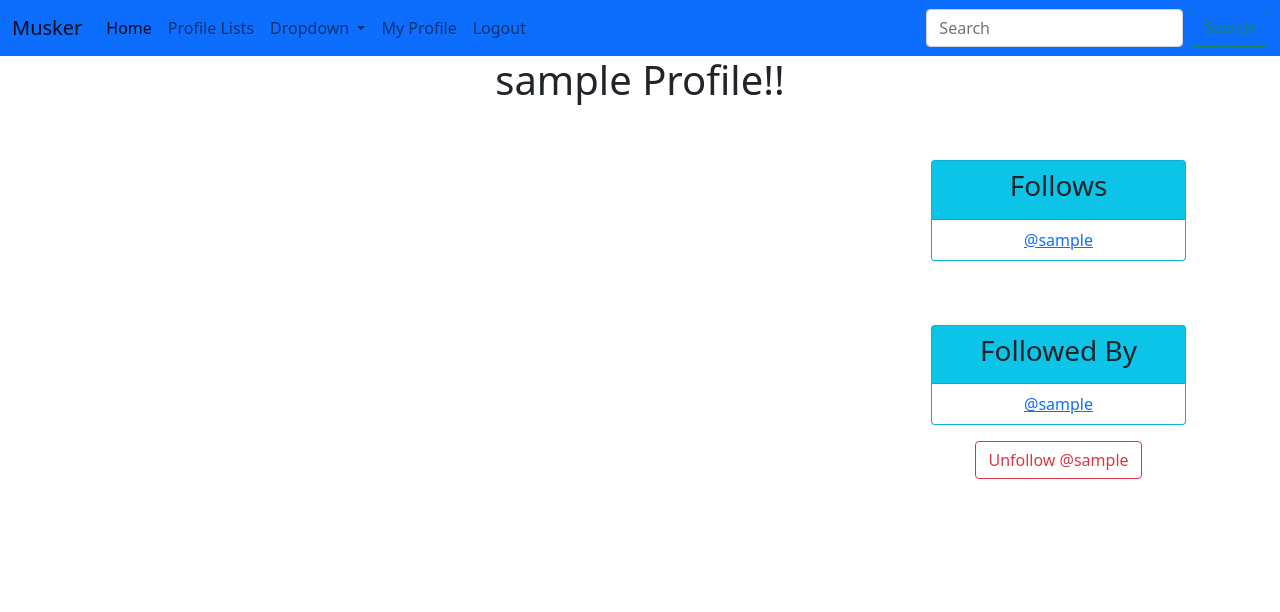
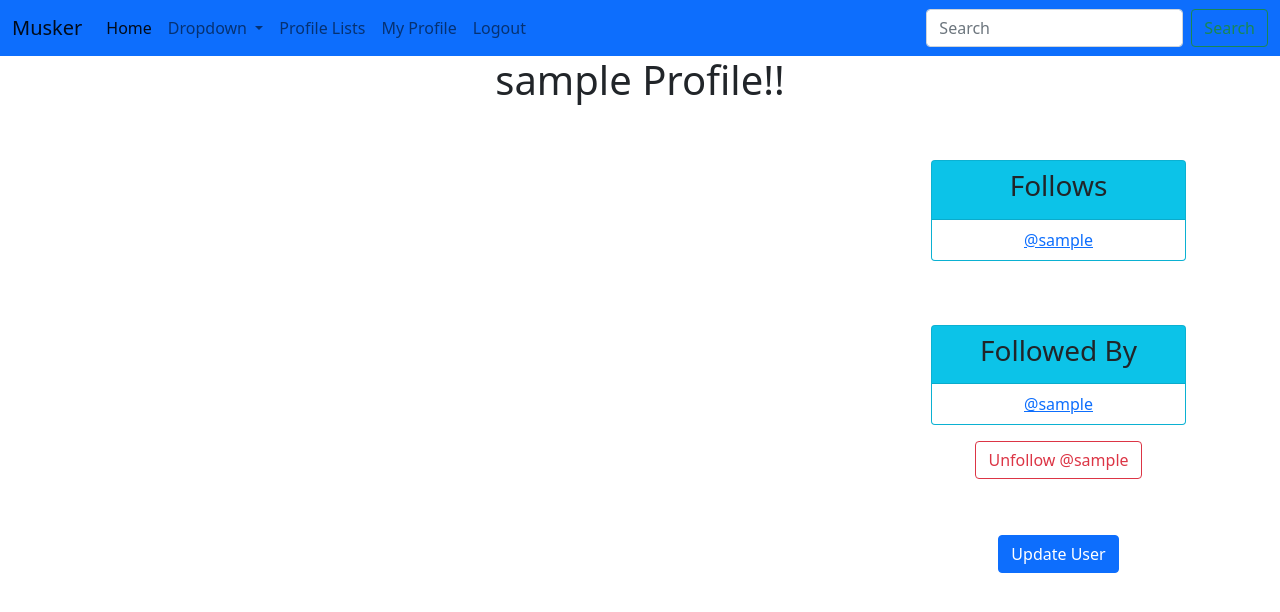
Before and after one commit to DeaaTH65/Twitter_Clone, a Django app: page /profile/1/ in a window 1280 px wide. Shown: the top 612 px of the page. Run offline with Django 4.2, Linux system fonts and the light colour scheme; the visitor is signed in with stand-in values (Sample User, id 1); data comes from the database, SQL or seed files in the repository; data that the repository does not hold is empty.

Commit message:
update user credentials

```diff
--- a/social/musker/templates/base.html
+++ b/social/musker/templates/base.html
@@ -23,9 +23,7 @@
               <li class="nav-item">
                 <a class="nav-link active" aria-current="page" href="{% url 'home' %}">Home</a>
               </li>
-              <li class="nav-item">
-                <a class="nav-link" href="{% url 'profile_list' %}">Profile Lists</a>
-              </li>
+
               <li class="nav-item dropdown">
                 <a class="nav-link dropdown-toggle" href="#" id="navbarDropdown" role="button" data-bs-toggle="dropdown" aria-expanded="false">
                   Dropdown
@@ -38,6 +36,9 @@
                 </ul>
               </li>
               {% if user.is_authenticated %}
+              <li class="nav-item">
+                <a class="nav-link" href="{% url 'profile_list' %}">Profile Lists</a>
+              </li>
               <li class="nav-item">
                 <a class="nav-link" href="{% url 'profile' request.user.id %}" tabindex="-1" aria-disabled="true">My Profile</a>
               </li>
--- a/social/musker/templates/profile.html
+++ b/social/musker/templates/profile.html
@@ -55,6 +55,11 @@
                 <button class="btn btn-outline-primary" name="follow" value="follow" type="submit"> Follow @{{ profile.user.username }} </button>
             {% endif %}
         </form>
+        <br/> <br/>
+        <!-- check correct user -->
+        {% if request.user.id == profile.user.id %}
+        <a class="nav-link" href="{% url 'update_user' %}"><button class="btn btn-primary">Update User</button></a>
+        {% endif %}
     </div>
 </div>
 </div>
--- a/social/musker/urls.py
+++ b/social/musker/urls.py
@@ -10,4 +10,5 @@ urlpatterns = [
     path('login/', views.login_user, name='login'),
     path('logout/', views.logout_user, name='logout'),
     path('register/', views.register_user, name='register'),
+    path('update_user/', views.update_user, name='update_user'),
 ]
--- a/social/musker/views.py
+++ b/social/musker/views.py
@@ -3,7 +3,7 @@ from .models import Profile, Meep
 from django.contrib import messages
 from .forms import MeepForm, SignUpForm
 from django.contrib.auth import authenticate, login, logout
-from django.contrib.auth.forms import UserCreationForm
+from django.contrib.auth.models import User
 from django import forms
 
 
@@ -92,3 +92,24 @@ def register_user(request):
             messages.success(request, ("You have been registered successfully!"))
             return redirect('home')
     return render(request, 'register.html', {'form': form})
+
+
+def update_user(request):
+	if request.user.is_authenticated:
+		current_user = User.objects.get(id=request.user.id)
+		profile_user = Profile.objects.get(user__id=request.user.id)
+		# Get Forms
+		user_form = SignUpForm(request.POST or None, request.FILES or None, instance=current_user)
+		#profile_form = ProfilePicForm(request.POST or None, request.FILES or None, instance=profile_user)
+		if user_form.is_valid():
+			user_form.save()
+			#profile_form.save()
+
+			login(request, current_user)
+			messages.success(request, ("Your Profile Has Been Updated!"))
+			return redirect('home')
+
+		return render(request, "update_user.html", {'user_form':user_form})
+	else:
+		messages.success(request, ("You Must Be Logged In To View That Page..."))
+		return redirect('home')
```
Also changed, not shown: social/musker/templates/update_user.html (added, +22 -0 lines).
